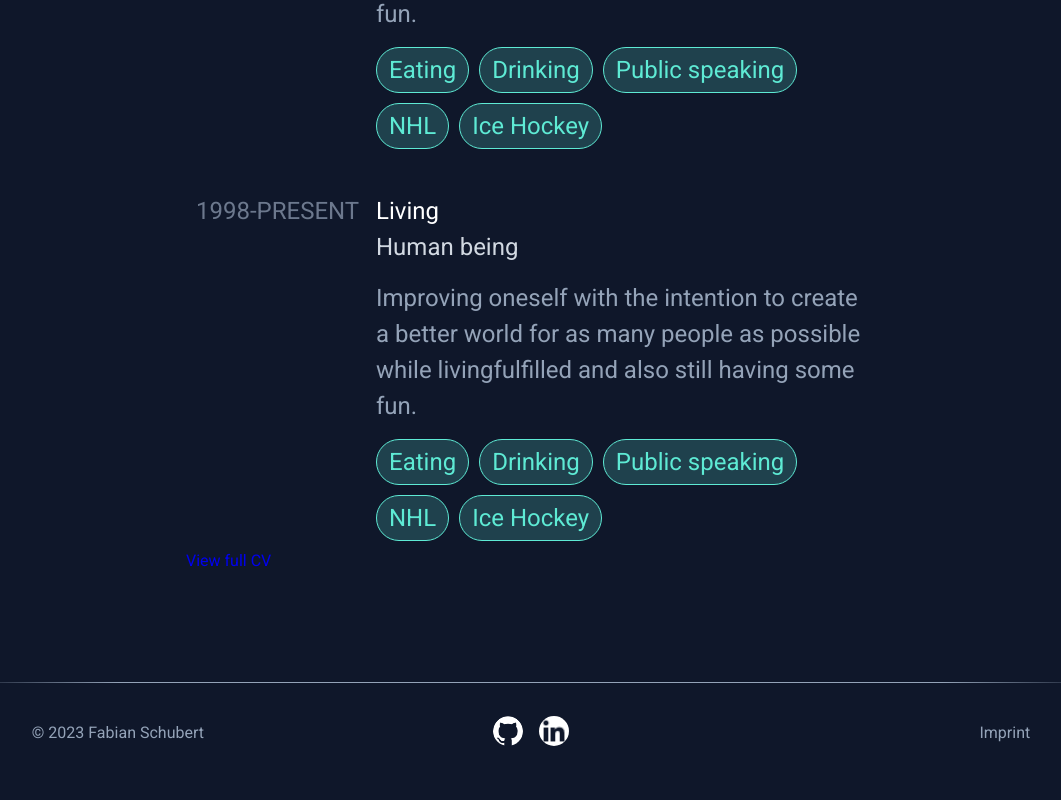
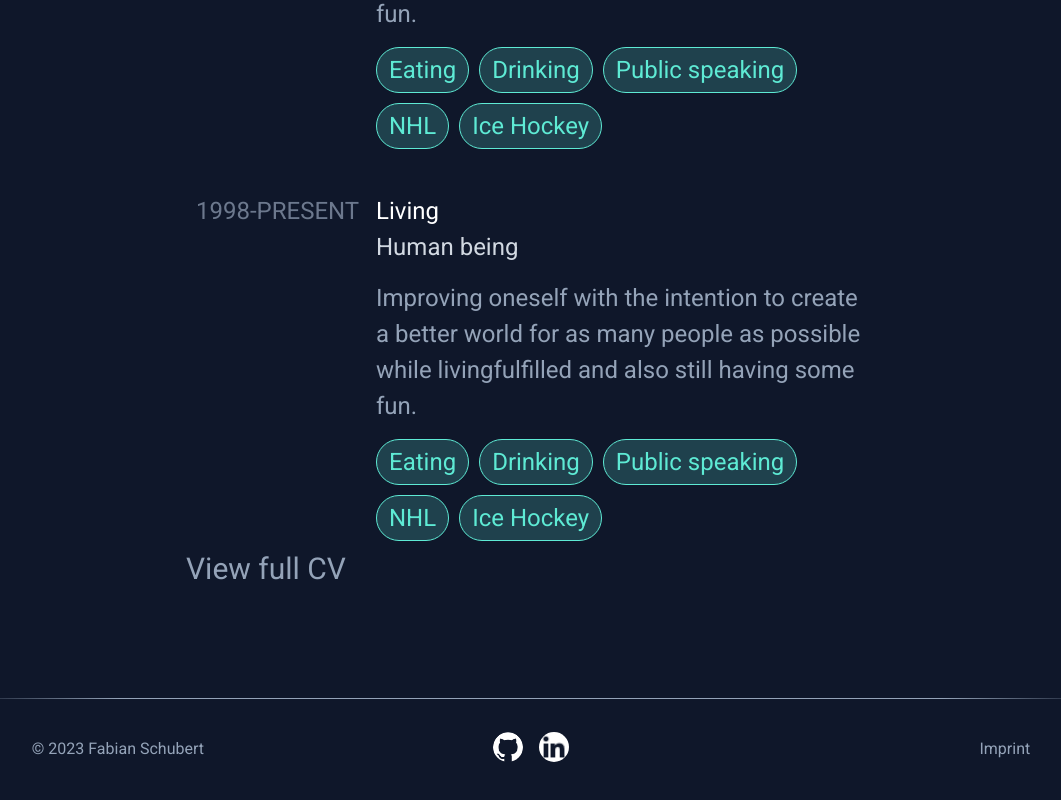
Before and after one commit to Schubi222/Porfolio, a Vue app in the folder Porfolio/: page /about in a window 1280 px wide. Shown: the part 1004-1804 px from the top of the page, without its empty margins (109-1170 px from the left). Built offline with nearby package versions, Linux system fonts and the light colour scheme.

Commit message:
too much effort for this small animation

```diff
--- a/Porfolio/src/views/AboutView.vue
+++ b/Porfolio/src/views/AboutView.vue
@@ -50,9 +50,27 @@ const entry_objects = ref([{
 
 <style scoped>
   @import "@/assets/about.css";
-  .CV-Wrapper:hover a{
-    background: -webkit-linear-gradient(#eee, #333);
-    -webkit-background-clip: text;
-    -webkit-text-fill-color: transparent;
+  .CV-Wrapper{
+    &>a{
+      font-size: 30px !important;
+      color: rgb(148 163 184);
+    }
+    & > a:hover{
+      background: -webkit-linear-gradient(180deg, rgba(94,234,212,1) 70%, rgba(148,163,184,1) 100%);
+      -webkit-background-clip: text;
+      -webkit-text-fill-color: transparent;
+      text-fill-color: transparent;
+      background-size: 500% auto;
+      animation: textShine 2s ease-in-out 1 forwards;
+
+    }
+  }
+  @keyframes textShine {
+    0% {
+      background-position: 0% 50%;
+    }
+    100% {
+      background-position: -100% 50%;
+    }
   }
 </style>
```
